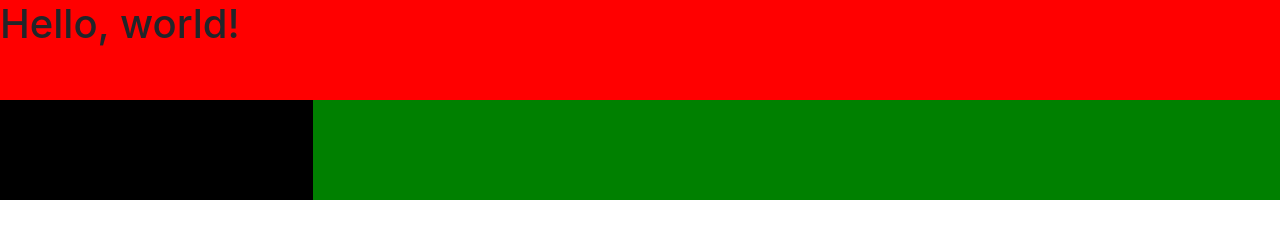
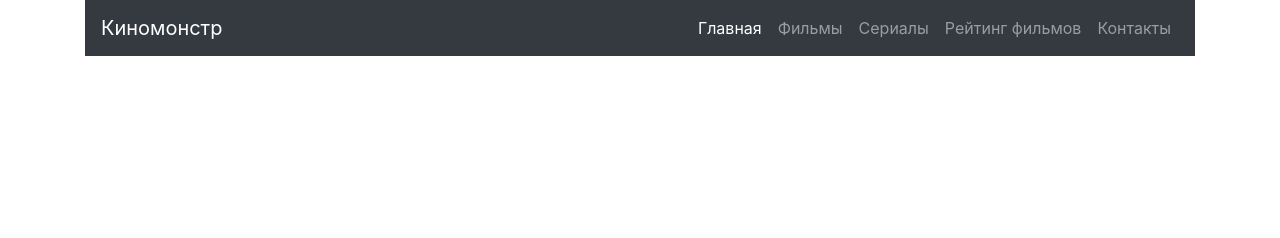
Before and after one commit to Antonina23/kinomonster_bootstrap, a plain HTML site: page index.html in a window 1280 px wide. Drawn offline with nearby package versions, Linux system fonts and the light colour scheme.

Commit message:
Add navbar code

```diff
--- a/index.html
+++ b/index.html
@@ -7,19 +7,30 @@
 
     <!-- Bootstrap CSS -->
     <link rel="stylesheet" href="assets/css/bootstrap.min.css">
-    <link rel="stylesheet" href="assets/css/bootstrap-grid.min.css">
     <title>Киномонстр bootstrap</title>
   </head>
   <body>
 
-    <div class="container-fluid" style="background-color:red; height:100px">
-      <div class="row">
-    <h1>Hello, world!</h1>
-      </div>
-    </div>
     <div class="row">
-    <div class="col-lg-9 col-md-9 order-lg-2" style="background-color:green; height:100px"></div>
-    <div class="col-lg-3 col-md-3 d-none d-sm-block" style="background-color:black; height:100px"></div>
+      <div class="container-fluid">
+        <div class="container">
+          <nav role ="navigation" class="navbar navbar-expand-lg navbar-dark bg-dark">
+            <button class="navbar-toggler" type="button" data-toggle="collapse" data-target="#navbarCollapse" aria-controls="navbarCollapse" aria-expanded="false">
+              <span class="navbar-toggler-icon"></span>
+            </button>
+            <div class="collapse navbar-collapse" id="navbarCollapse">
+            <a class="navbar-brand" href="#">Киномонстр</a>
+            <ul class="navbar-nav ml-auto">
+              <li class="nav-item active"><a href="#" class="nav-link">Главная</a></li>
+              <li class="nav-item"><a href="#" class="nav-link">Фильмы</a></li>
+              <li class="nav-item"><a href="#" class="nav-link">Сериалы</a></li>
+              <li class="nav-item"><a href="#" class="nav-link">Рейтинг фильмов</a></li>
+              <li class="nav-item"><a href="#" class="nav-link">Контакты</a></li>
+            </ul>
+            </div>
+          </nav>
+        </div>
+  </div>
      </div>
 
     <!-- Optional JavaScript -->
```
